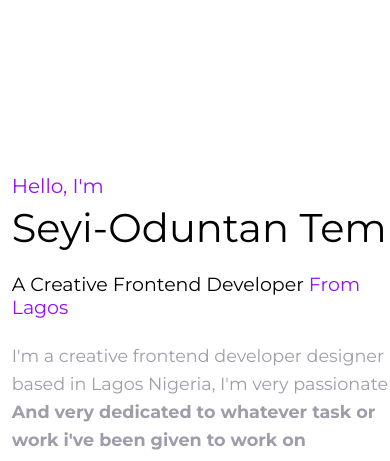
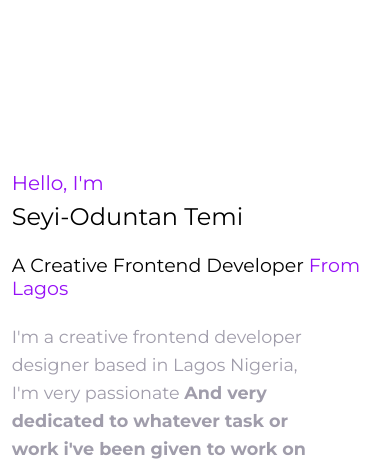
Before and after one commit to direxxi/portfolios.githubs.io, a plain HTML site: page portfolioproj/index.html in a window 390 px wide. Shown: the part 68-529 px from the top of the page. Drawn offline with nearby package versions, Linux system fonts and the light colour scheme.

Commit message:
Update Portfolio.css

```diff
--- a/portfolioproj/Portfolio.css
+++ b/portfolioproj/Portfolio.css
@@ -729,11 +729,11 @@ span{
         transition: .3s;
     }
     .home-text h1{
-        font-size: 2.5rem;
+        font-size: 1.5rem;
     }
     .home-text p{
         font-size: 1.1rem;
-        width: 400px;
+        width: 300px;
     }
     .home-text .btn{
         padding: 10px 20px;
@@ -751,7 +751,7 @@ span{
     }
     .about-text p{
         font-size: 1rem;
-        width: 400px;
+        width: 300px;
     }
     .about-text .btn{
         padding: 10px 20px;
```
